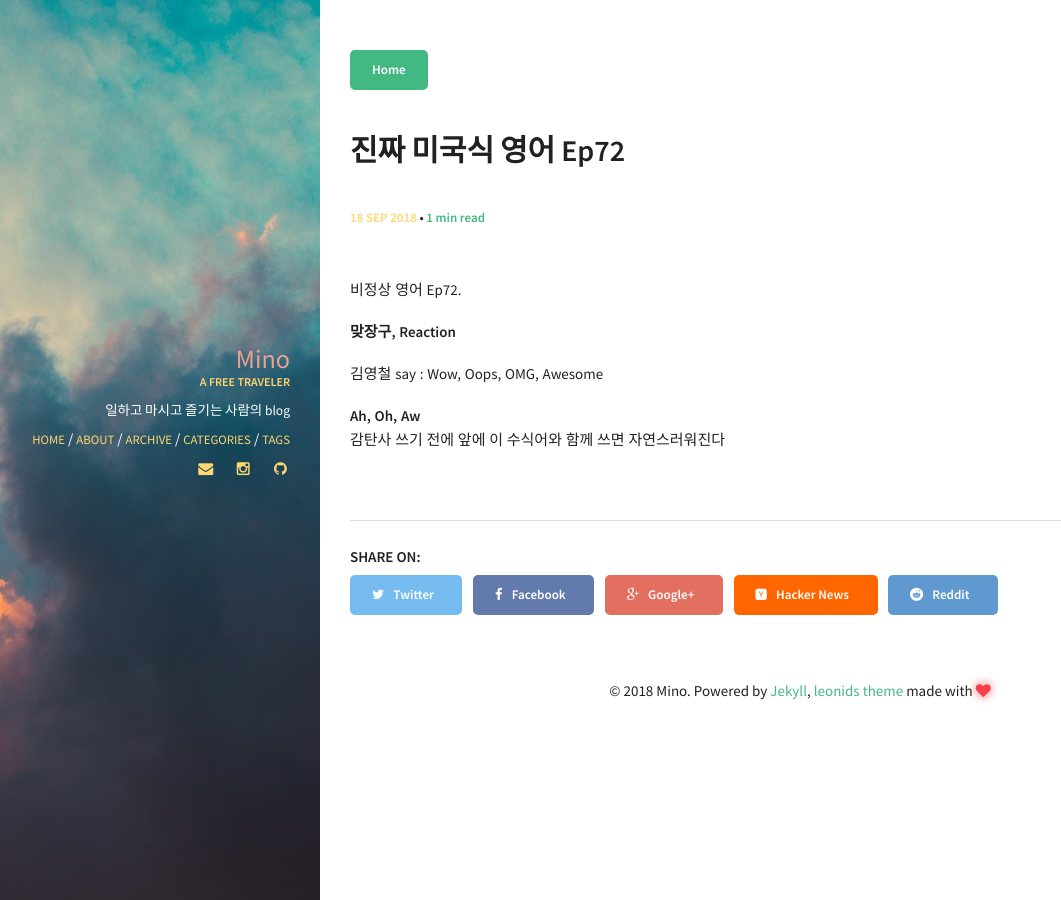
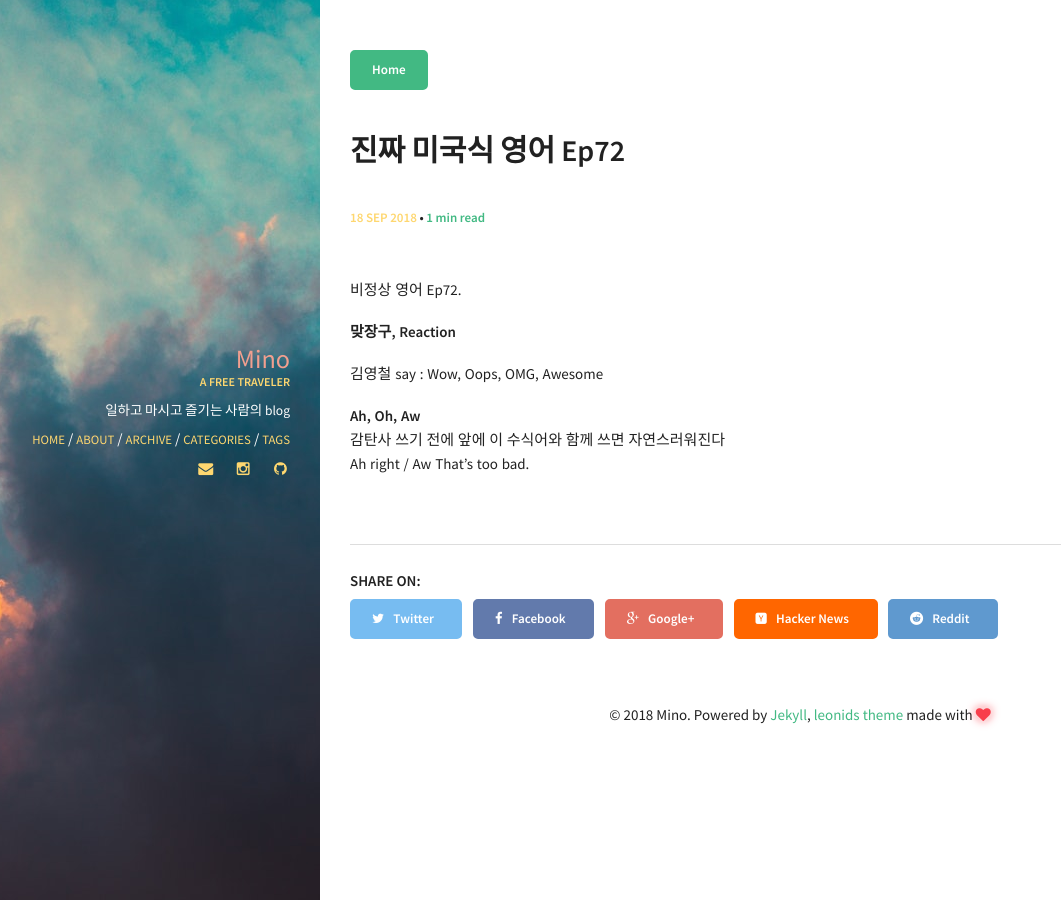
Before and after one commit to minoblog/minoblog.github.io, a Jekyll site: the page built from _posts/2018-09-18-Podcast-English-Ep72.md, in a window 1280 px wide. Shown: the whole page, without its empty margins (0-1061 px from the left). Built offline with Jekyll 4.4.1, drawn with Linux system fonts in a browser that asks for light colours.

Commit message:
Update 2018-09-18-Podcast-English-Ep72.md

```diff
--- a/_posts/2018-09-18-Podcast-English-Ep72.md
+++ b/_posts/2018-09-18-Podcast-English-Ep72.md
@@ -13,4 +13,5 @@ comments: true
 김영철 say : Wow, Oops, OMG, Awesome
 
 <b>Ah, Oh, Aw</b> <br>
-감탄사 쓰기 전에 앞에 이 수식어와 함께 쓰면 자연스러워진다
+감탄사 쓰기 전에 앞에 이 수식어와 함께 쓰면 자연스러워진다 <br>
+Ah right / Aw That's too bad.
```
